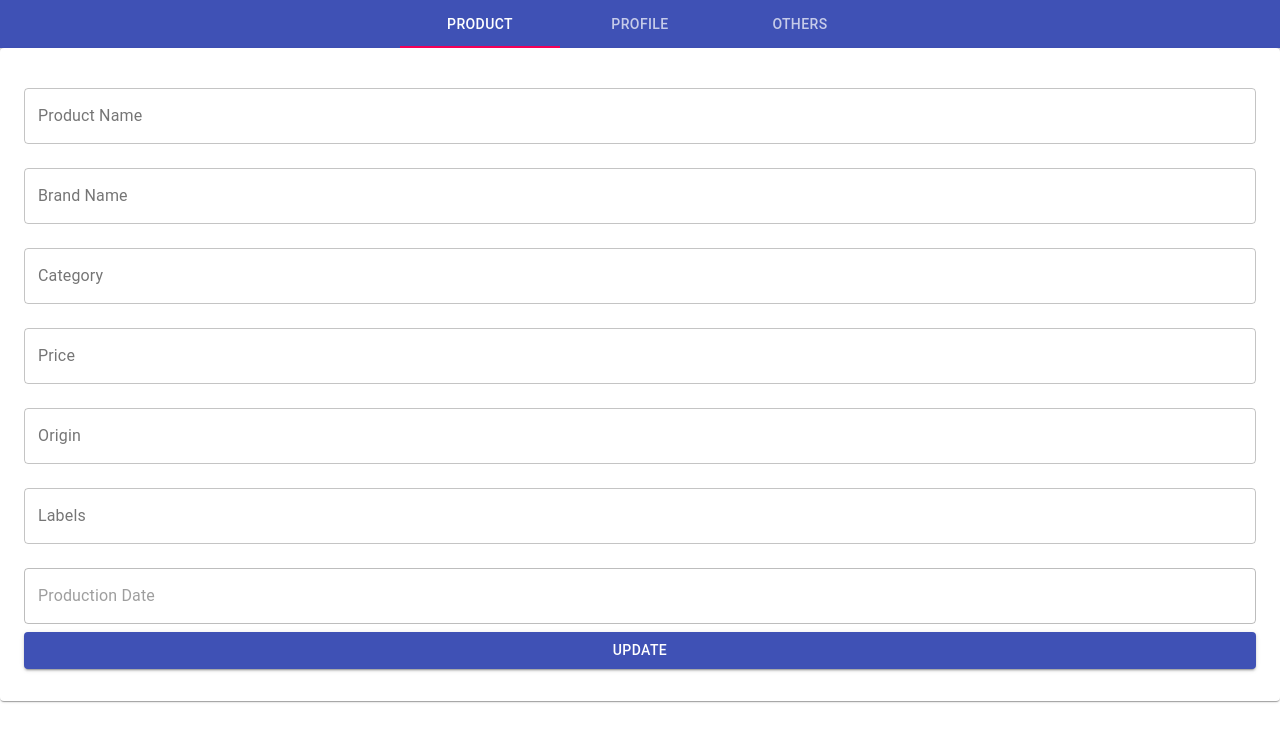
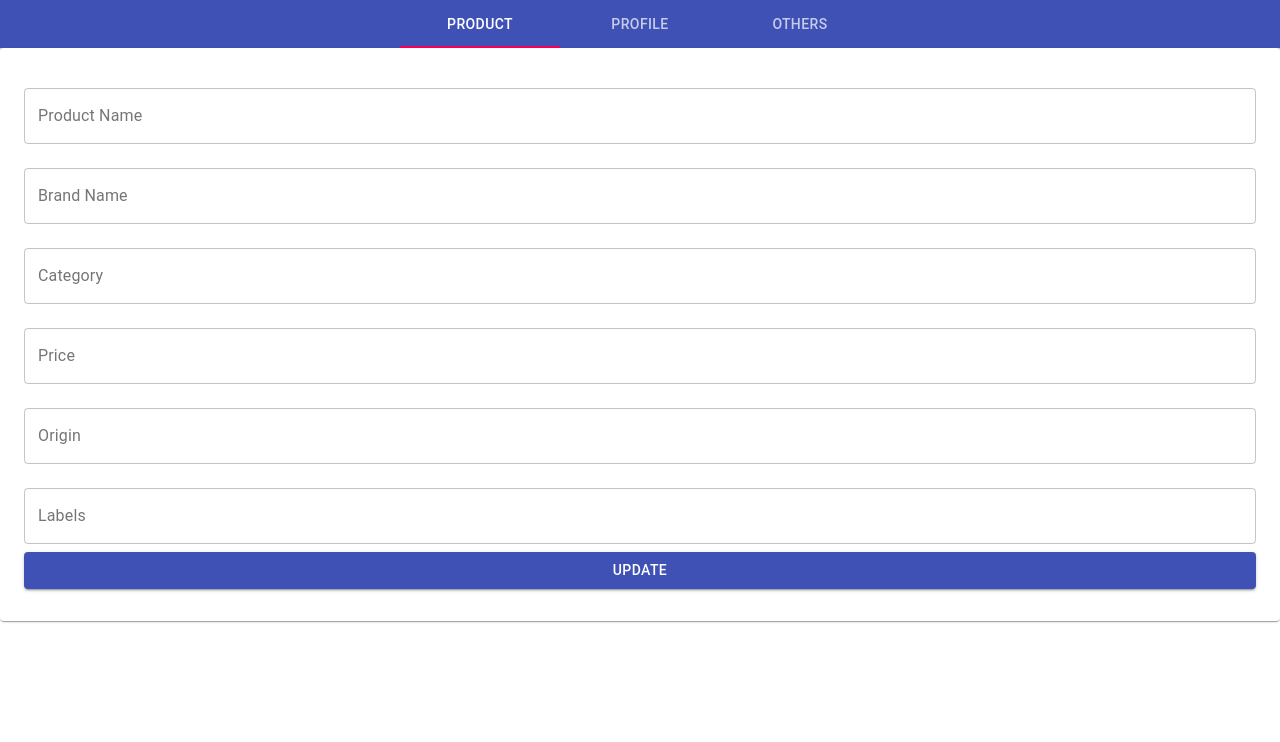
Before and after one commit to miclau13/React-Admin-Portal, a React (Create React App) app in the folder frontend/: page /product/add in a window 1280 px wide. Shown: the top 742 px of the page. Built offline with nearby package versions, Linux system fonts and the light colour scheme; no server answers.

Commit message:
remove production date fe

```diff
--- a/frontend/src/components/Products/Update.jsx
+++ b/frontend/src/components/Products/Update.jsx
@@ -117,7 +117,7 @@ const Update = (props) => {
         }}
         defaultValue={initialValues['rating']}
       /> */}
-      <TextField
+      {/* <TextField
         disabled
         id="productionDate"
         label="Production Date"
@@ -130,7 +130,7 @@ const Update = (props) => {
           value: values['productionDate'],
         }}
         defaultValue={initialValues['productionDate']}
-      />
+      /> */}
       <Button
         color="primary"
         variant="contained"
--- a/frontend/src/components/Products/UpdateCard.jsx
+++ b/frontend/src/components/Products/UpdateCard.jsx
@@ -31,7 +31,7 @@ export default function UpdateCard(props) {
       origin,
       labels,
       brandName,
-      productionDate,
+      // productionDate,
     },
     onSubmit: async values => {
       setLoading(true);
```
Also changed, not shown: 8 other files (tests, documents, lock files or other folders).
